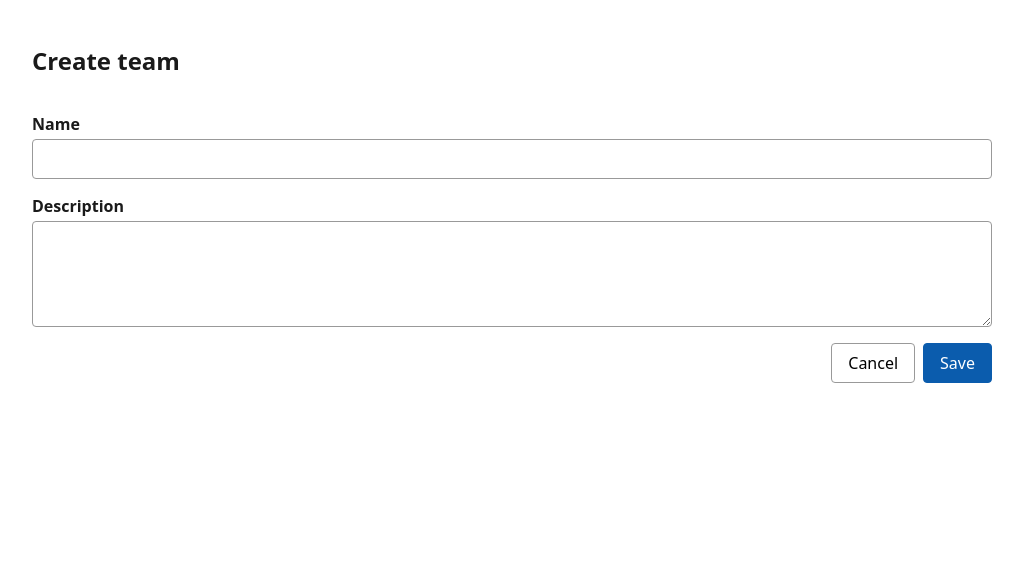
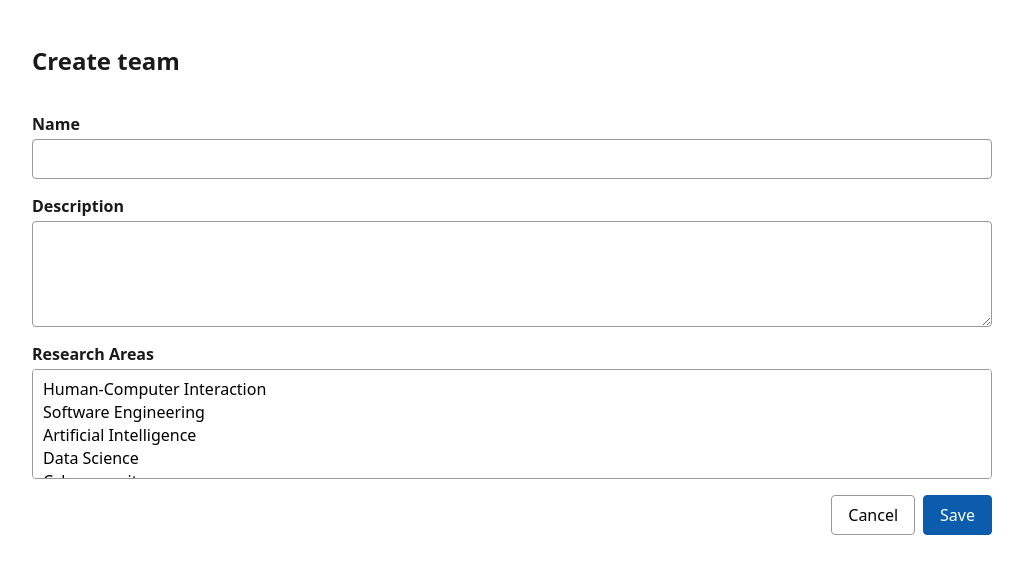
Before and after one commit to FEUP-MEIC-DS-2026-27/Prototype-MEIC05T4-Teams-and-Researchers, a React (Vite) app: page / in a window 1280 px wide. Both pictures are taken after a click on the button "New team". Shown: the top 574 px of the page, without its empty margins (128-1151 px from the left). Built offline with nearby package versions, Linux system fonts and the light colour scheme.

Commit message:
Implemented multi-selection for research areas in the form

```diff
--- a/src/TeamForm.tsx
+++ b/src/TeamForm.tsx
@@ -1,17 +1,18 @@
 import { useState, type FormEvent } from "react";
-import type { Team, TeamErrors, TeamInput } from "./types";
+import type { Team, TeamErrors, TeamInput, ResearchArea } from "./types";
 import { validateTeam } from "./validation";
 
 interface Props {
   team?: Team;
   teams: Team[];
+  researchAreas: ResearchArea[];
   saving: boolean;
   error?: string;
   onSubmit: (input: TeamInput) => void;
   onCancel: () => void;
 }
 
-export function TeamForm({ team, teams, saving, error, onSubmit, onCancel }: Props) {
+export function TeamForm({ team, teams, researchAreas, saving, error, onSubmit, onCancel }: Props) {
   const [values, setValues] = useState<TeamInput>({
     name: team?.name ?? "",
     description: team?.description ?? "",
@@ -48,6 +49,25 @@ export function TeamForm({ team, teams, saving, error, onSubmit, onCancel }: Pro
         {errors.description && <span className="pt-error" role="alert">{errors.description}</span>}
       </label>
 
+      <label>
+        Research Areas
+        <select
+          multiple
+          value={values.areaIds}
+          onChange={(e) => {
+            const selected = Array.from(e.target.selectedOptions, (opt) => opt.value);
+            setValues({ ...values, areaIds: selected });
+          }}
+          className="pt-select"
+        >
+          {researchAreas?.map((area) => (
+            <option key={area.id} value={area.id}>
+              {area.name}
+            </option>
+          ))}
+        </select>
+      </label>
+
       {error && <p className="pt-error" role="alert">{error}</p>}
 
       <div className="pt-actions">
--- a/src/TeamsAdminApp.tsx
+++ b/src/TeamsAdminApp.tsx
@@ -1,7 +1,7 @@
 import { useEffect, useState } from "react";
 import type { TeamsApi } from "./api";
 import { TeamForm } from "./TeamForm";
-import type { Team, TeamInput } from "./types";
+import type { Team, TeamInput, ResearchArea } from "./types";
 import "./styles.css";
 
 export interface TeamsAdminProps {
@@ -13,6 +13,7 @@ type Mode = { kind: "list" } | { kind: "create" } | { kind: "edit"; team: Team }
 
 export function TeamsAdminApp({ api }: TeamsAdminProps) {
   const [teams, setTeams] = useState<Team[]>([]);
+  const [researchAreas, setResearchAreas] = useState<ResearchArea[]>([]);
   const [mode, setMode] = useState<Mode>({ kind: "list" });
   const [loading, setLoading] = useState(true);
   const [loadError, setLoadError] = useState<string>();
@@ -36,6 +37,19 @@ export function TeamsAdminApp({ api }: TeamsAdminProps) {
       },
     ).finally(() => {
       if (active) setLoading(false);
+    });
+
+    return () => {
+      active = false;
+    };
+  }, [api, loadAttempt]);
+
+  useEffect(() => {
+    let active = true;
+    api.listAreas().then((loadedAreas) => {
+      if (active) setResearchAreas(loadedAreas);
+    }).catch((err) => {
+      console.error("Failed to load areas:", err);
     });
 
     return () => {
@@ -73,6 +87,7 @@ export function TeamsAdminApp({ api }: TeamsAdminProps) {
           error={saveError}
           onSubmit={(input) => void save(input)}
           onCancel={() => setMode({ kind: "list" })}
+          researchAreas={researchAreas}
         />
       </div>
     );
```
Also changed, not shown: 1 other file (tests, documents, lock files or other folders).
